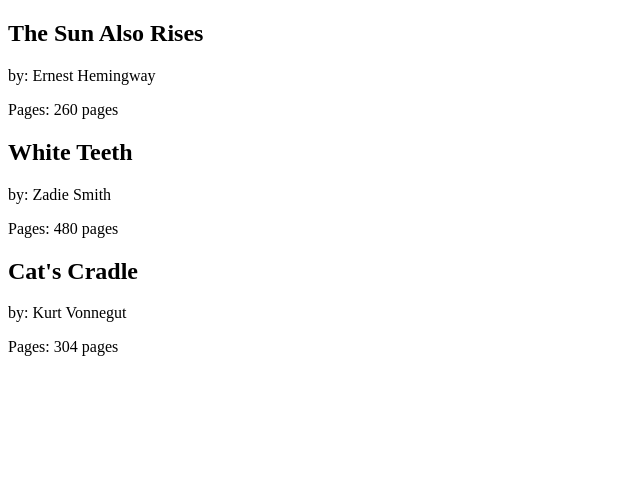
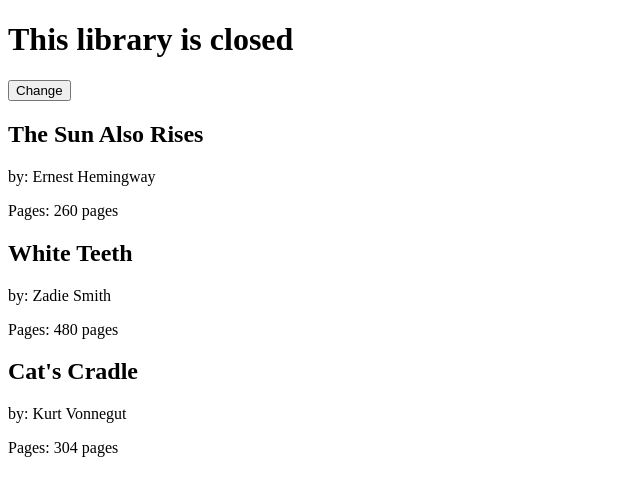
Before and after one commit to Tanzi11/react-is-fun, a React (Create React App) app: page / in a window 1280 px wide. Shown: the top 496 px of the page, without its empty margins (0-640 px from the left). Built offline with nearby package versions, Linux system fonts and the light colour scheme.

Commit message:
create button and toggle method

```diff
--- a/src/index.js
+++ b/src/index.js
@@ -17,9 +17,27 @@
   )
 }
 
-const Library = ({books}) => {
+class Library extends Component {
+  constructor(props){
+    super(props)
+    this.state = {
+      open: false
+    }
+    this.toggleOpenClosed = this.toggleOpenClosed.bind(this)
+  }
+
+toggleOpenClosed() {
+  this.setState=({
+    open: !this.state.open
+  })
+}
+
+  render() {
+    const {books} = this.props
   return (
     <div>
+    <h1>This library is {this.state.open ? 'open' : 'closed'}</h1>
+    <button onClick={this.toggleOpenClosed.open}>Change</button>
       {books.map(
         (book,i)=>
         <Book
@@ -28,9 +46,9 @@
           author={book.author}
           pages={book.pages}/>
       )}
-
     </div>
-  )
+    )
+  }
 }
 
 
```
